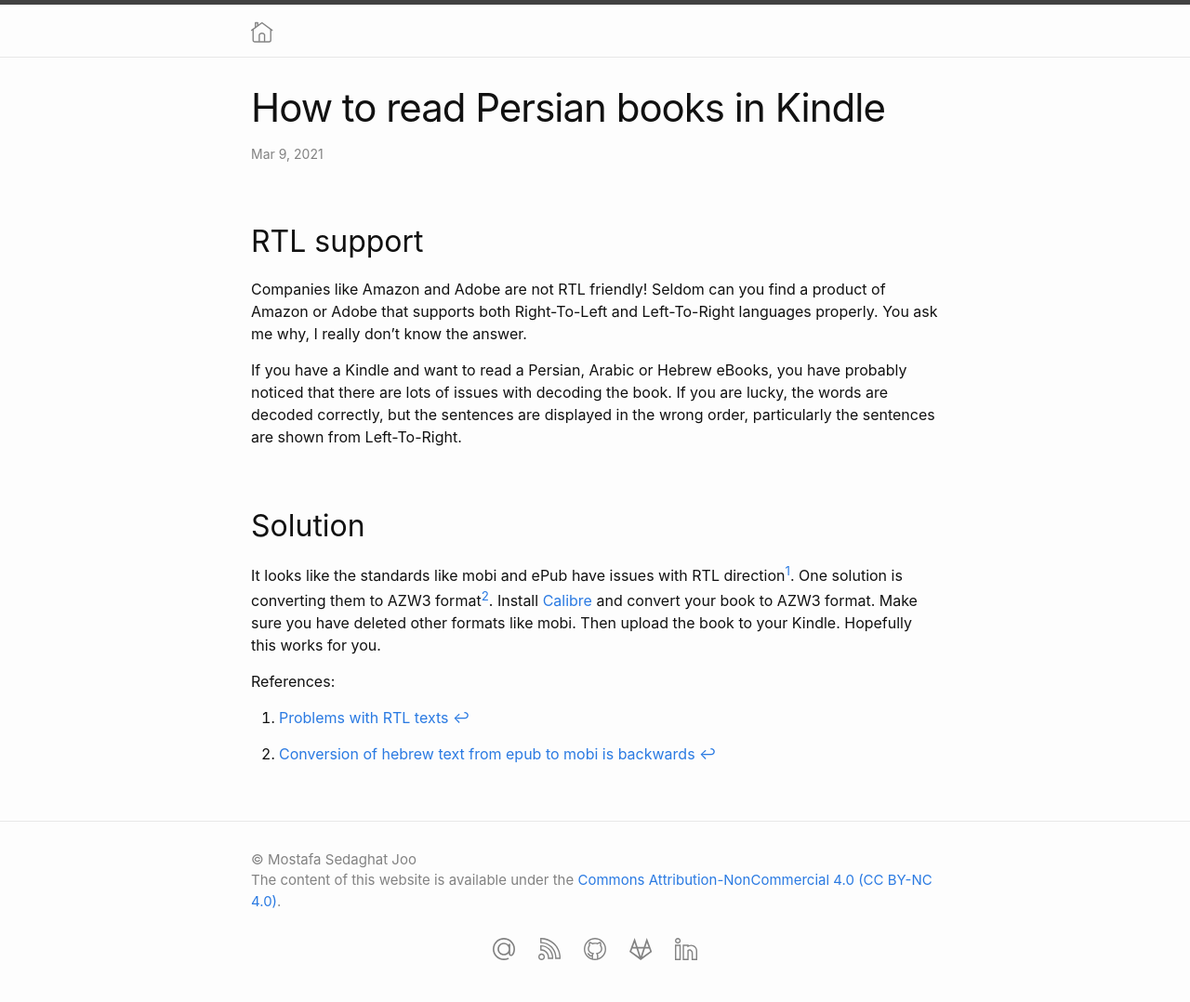
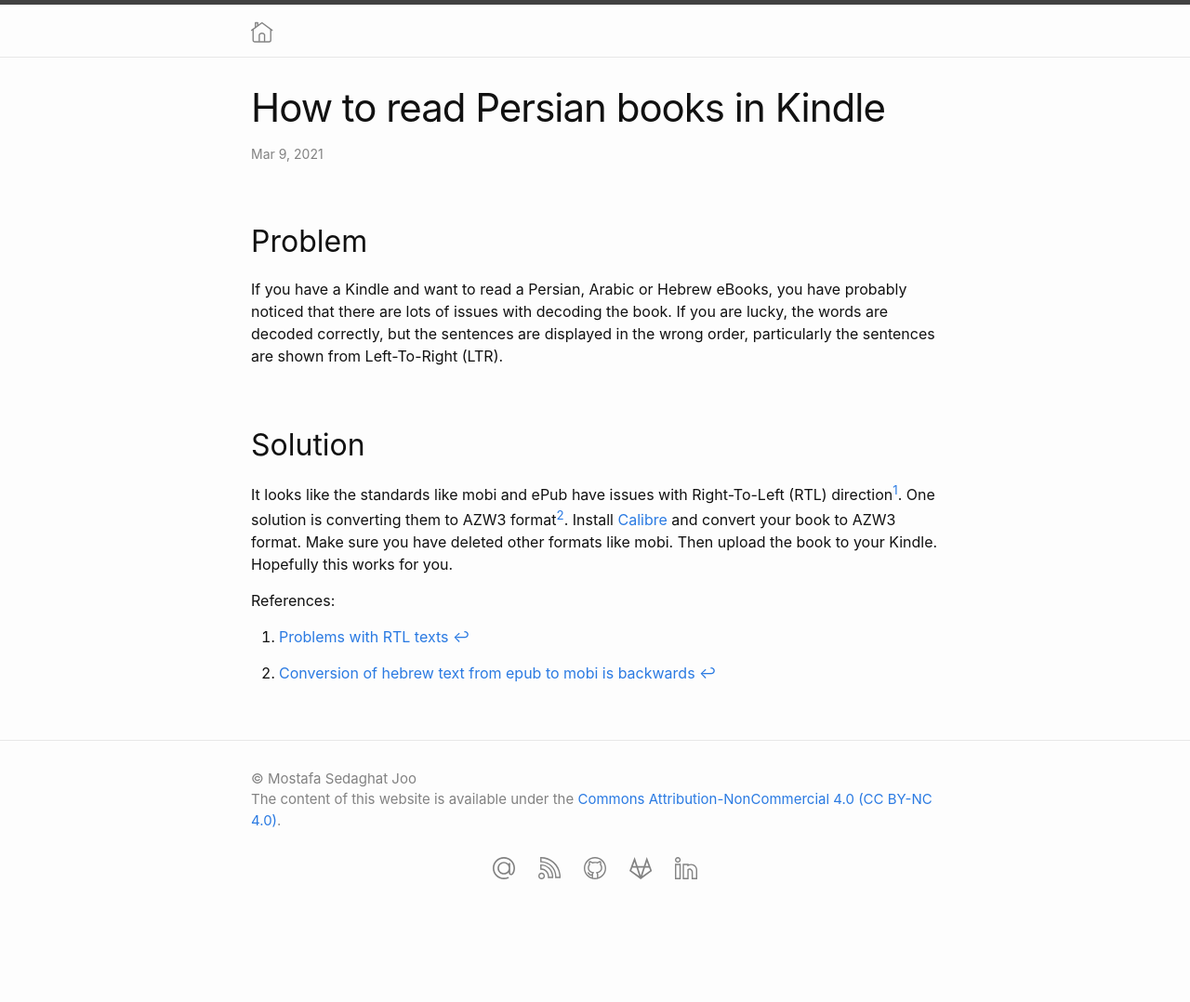
Before and after one commit to b00f/b00f.github.io, a Jekyll site: the page built from _posts/2021-03-09-kindle-persian-farsi-books.md, in a window 1280 px wide. Shown: the whole page at 93% size. Built offline with Jekyll 4.4.1, drawn with Linux system fonts in a browser that asks for light colours; after the commit the page ends 991 px from its top, so only the background shows below that.

Commit message:
Updating Kindle post

```diff
--- a/_posts/2021-03-09-kindle-persian-farsi-books.md
+++ b/_posts/2021-03-09-kindle-persian-farsi-books.md
@@ -5,15 +5,13 @@ date: 2021-03-09 00:00:00 +0000
 categories: kindle
 ---
 
-## RTL support
+## Problem
 
-Companies like Amazon and Adobe are not RTL friendly! Seldom can you find a product of Amazon or Adobe that supports both Right-To-Left and Left-To-Right languages properly. You ask me why, I really don't know the answer.
-
-If you have a Kindle and want to read a Persian, Arabic or Hebrew eBooks, you have probably noticed that there are lots of issues with decoding the book. If you are lucky, the words are decoded correctly, but the sentences are displayed in the wrong order, particularly the sentences are shown from Left-To-Right.
+If you have a Kindle and want to read a Persian, Arabic or Hebrew eBooks, you have probably noticed that there are lots of issues with decoding the book. If you are lucky, the words are decoded correctly, but the sentences are displayed in the wrong order, particularly the sentences are shown from Left-To-Right (LTR).
 
 ## Solution
 
-It looks like the standards like mobi and ePub have issues with RTL direction[^1]. One solution is converting them to AZW3 format[^2]. Install [Calibre](https://calibre-ebook.com/) and convert your book to AZW3 format. Make sure you have deleted other formats like mobi. Then upload the book to your Kindle. Hopefully this works for you.
+It looks like the standards like mobi and ePub have issues with Right-To-Left (RTL) direction[^1]. One solution is converting them to AZW3 format[^2]. Install [Calibre](https://calibre-ebook.com/) and convert your book to AZW3 format. Make sure you have deleted other formats like mobi. Then upload the book to your Kindle. Hopefully this works for you.
 
 References:
 
```
